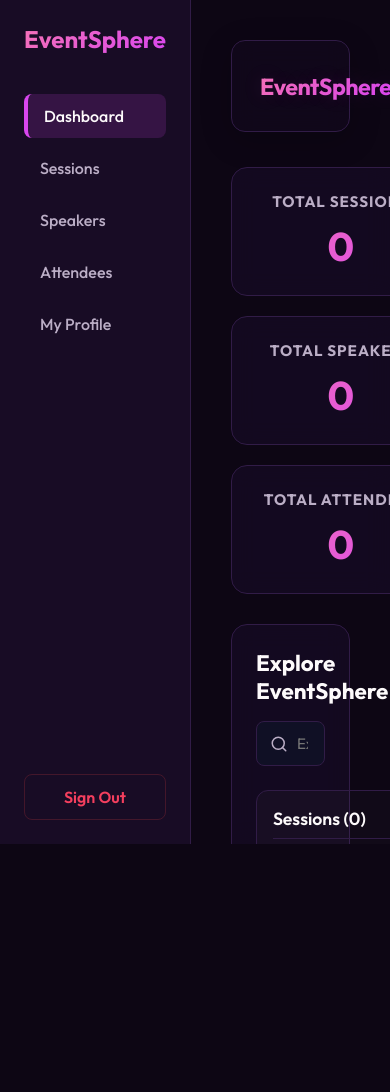
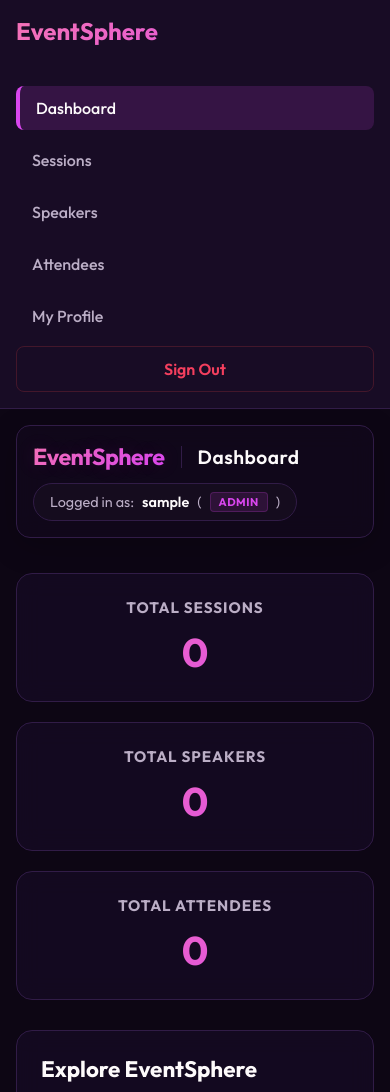
Before and after one commit to nandhuuarul10/Eventsphere-frontend, a plain HTML site: page dashboard.html in a window 390 px wide. Shown: the top 1092 px of the page. Before the commit the page ends 844 px from the top, so only its background shows below. Drawn offline with Linux system fonts and the light colour scheme; no server answers; sample sign-in values are in the browser's storage.

Commit message:
Update style.css

```diff
--- a/style.css
+++ b/style.css
@@ -619,3 +619,29 @@ body {
 .hidden {
     display: none !important;
 }
+@media (max-width: 768px) {
+    .dashboard {
+        flex-direction: column;
+        height: auto;
+        min-height: 100vh;
+    }
+
+    .sidebar {
+        width: 100%;
+        height: auto;
+        padding: 16px;
+        border-right: none;
+        border-bottom: 1px solid var(--border);
+    }
+
+    .main-content {
+        padding: 16px;
+    }
+
+    .header-section {
+        flex-direction: column;
+        align-items: flex-start;
+        gap: 12px;
+        padding: 16px;
+    }
+}
```
